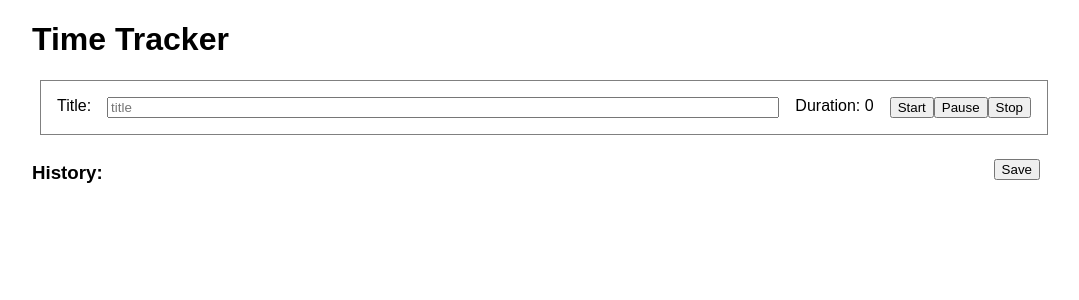
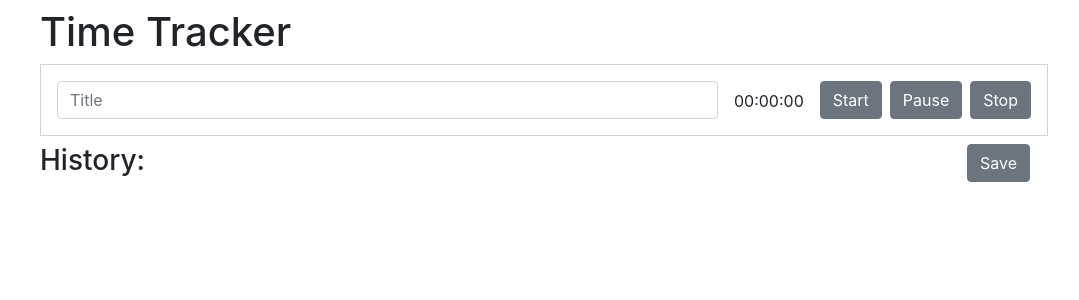
Before and after one commit to barsv/time-tracker, an Angular app: page / in a window 1280 px wide. Shown: the top 300 px of the page, without its empty margins (96-1175 px from the left). Built offline with nearby package versions, Linux system fonts and the light colour scheme.

Commit message:
implemented time format for duration. fixed bugs.

```diff
--- a/src/app/app.component.scss
+++ b/src/app/app.component.scss
@@ -2,4 +2,5 @@
     max-width: 1024px;
     margin-left: auto;
     margin-right: auto;
+    padding: 8px;
 }
--- a/src/app/history-item.ts
+++ b/src/app/history-item.ts
@@ -1,6 +1,20 @@
-export interface HistoryItem {
+export class HistoryItem {
+    constructor(init?:Partial<HistoryItem>){
+        Object.assign(this, init);
+    }
     id: number;
     title: string;
     // in seconds
-    duration: number;
+    _duration: number;
+    set duration(newValue: number){
+        this._duration = newValue;
+        let sec = (newValue % 60).toFixed(0).toString().padStart(2, '0');
+        let min = (newValue / 60 % 60).toFixed(0).toString().padStart(2, '0');
+        let hour = (newValue / (60*60)).toFixed(0).toString().padStart(2, '0');
+        this.durationString = `${hour}:${min}:${sec}`
+    }
+    get duration(): number {
+        return this._duration;
+    }
+    durationString: string;
 }
--- a/src/app/history.service.ts
+++ b/src/app/history.service.ts
@@ -10,12 +10,19 @@ export class HistoryService {
   constructor() {
     let historyItemsJson = localStorage.getItem('_historyItems');
     if (historyItemsJson){
-      this._historyItems = JSON.parse(historyItemsJson);
+      var itemsPoco = JSON.parse(historyItemsJson);
+      this._historyItems = itemsPoco.map(item => new HistoryItem(item));
+      this._historyItems.forEach(item=>{
+        if (item.id > this.maxId){
+          this.maxId = item.id;
+        }
+      })
     }
   }
 
+  maxId = 0;
+
   private _historyItems: HistoryItem[] = [];
-
 
   getHistoryItems(): Observable<HistoryItem[]>{
     return of(this._historyItems);
@@ -27,9 +34,14 @@ export class HistoryService {
     this.save();
   }
 
-  add(historyItem): void {
+  add(historyItem: HistoryItem): HistoryItem {
+    if (historyItem.id == 0){
+      this.maxId++;
+      historyItem.id = this.maxId;
+    }
     this._historyItems.unshift(historyItem);
     this.save();
+    return historyItem;
   }
 
   save(): void{
--- a/src/app/history/history.component.html
+++ b/src/app/history/history.component.html
@@ -1,27 +1,21 @@
 <div class="history-item">
-    <label class="title">
-        Title:
-        <input [(ngModel)]="currentItem.title" placeholder="title" />
-    </label>
-    <span class="duration">Duration: {{currentItem.duration}}</span>
-    <button (click)="start()">Start</button>
-    <button (click)="pause()">Pause</button>
-    <button (click)="stop()">Stop</button>
+    <input [(ngModel)]="currentItem.title" placeholder="Title" class="form-control" />
+    <span class="duration">{{currentItem.durationString}}</span>
+    <button (click)="start()" class="btn btn-secondary">Start</button>
+    <button (click)="pause()" class="btn btn-secondary">Pause</button>
+    <button (click)="stop()" class="btn btn-secondary">Stop</button>
 </div>
 
 <div class="header">
     <h3>History:</h3>
     <div>
-        <button class="save-button" (click)="save()">Save</button>
+        <button class="save-button btn btn-secondary" (click)="save()">Save</button>
     </div>
 </div>
 
-<div class="history-item" *ngFor='let item of historyItems'>
-    <label class="title">
-        Title:
-        <input [(ngModel)]="item.title" placeholder="title" />
-    </label>
-    <span class="duration">Duration: {{item.duration}}</span>
-    <button (click)="restart(item)">Restart</button>
-    <button (click)="delete(item)">Delete</button>
+<div class="history-item form-group" *ngFor='let item of historyItems'>
+    <input [(ngModel)]="item.title" placeholder="Title" class="form-control"/>
+    <span class="duration">{{item.durationString}}</span>
+    <button (click)="restart(item)" class="btn btn-secondary">Restart</button>
+    <button (click)="delete(item)" class="btn btn-secondary">Delete</button>
 </div>
--- a/src/app/history/history.component.scss
+++ b/src/app/history/history.component.scss
@@ -1,6 +1,7 @@
 .history-item {
-    border: 1px solid gray;
-    margin: 8px;
+    border: 1px solid lightgray;
+    margin-top: 8px;
+    margin-bottom: 8px;
     padding: 16px;
     display: flex;
 
@@ -15,7 +16,13 @@
     }
 
     .duration {
-        margin-right: 16px;
+        margin-right: 8px;
+        margin-left: 16px;
+        margin-top: 8px;
+    }
+
+    button {
+        margin-left: 8px;
     }
 }
 
@@ -28,6 +35,5 @@
 }
 
 .save-button {
-    margin-top: 16px;
-    margin-right: 16px;
+    margin-right: 18px;
 }
--- a/src/app/history/history.component.ts
+++ b/src/app/history/history.component.ts
@@ -10,13 +10,13 @@ import { HistoryService } from '../history.service';
 })
 export class HistoryComponent implements OnInit {
 
-  constructor(private _historyService: HistoryService) { }
+  constructor(private _historyService: HistoryService) {
+    this.currentItem = this._createNewItem();
+  }
 
   historyItems: HistoryItem[];
 
-  currentItem: HistoryItem = <HistoryItem> {
-    id: 3, title: '', duration: 0
-  };
+  currentItem: HistoryItem;
 
   delete(historyItem: HistoryItem): void {
     this._historyService.delete(historyItem);
@@ -24,10 +24,16 @@ export class HistoryComponent implements OnInit {
 
   stop(): void {
     this.pause();
-    this._historyService.add(this.currentItem);
-    this.currentItem = <HistoryItem>{
-      id: 3, title: '', duration: 0
-    };
+    if (this.currentItem.id == 0){
+      this._historyService.add(this.currentItem);
+    }
+    this.currentItem = this._createNewItem();
+  }
+
+  private _createNewItem(): HistoryItem {
+    return new HistoryItem({
+      id: 0, title: '', duration: 0
+    });
   }
 
   currentTimer: Subscription;
@@ -38,6 +44,13 @@ export class HistoryComponent implements OnInit {
     }
     this.isRunning = true;
     this.currentTimer = timer(0, 1000).subscribe(_ => {
+      if (this.currentItem.duration == NaN){
+        let time = this.currentItem.durationString.split(':');
+        let hours = +time[0];
+        let min = +time[1];
+        let sec = +time[2];
+        this.currentItem.duration = hours*60*60+min*60+sec;
+      }
       this.currentItem.duration++;
     });
   }
@@ -48,12 +61,17 @@ export class HistoryComponent implements OnInit {
   }
 
   restart(historyItem: HistoryItem): void {
-    this.delete(historyItem);
-    if (this.currentItem.duration > 0){
+    // stop the current task if running
+    if (this.isRunning){
       this.stop();
     }
+    // reposition the selected item to the top
+    this._historyService.delete(historyItem);
+    this._historyService.add(historyItem);
+    // make the selected item to be the current item
+    this.currentItem = historyItem;
+    // start the current task
     this.start();
-    this.currentItem = historyItem;
   }
 
   save(): void {
--- a/src/index.html
+++ b/src/index.html
@@ -4,7 +4,13 @@
   <meta charset="utf-8">
   <title>T-T</title>
   <base href="/">
-  <meta name="viewport" content="width=device-width, initial-scale=1">
+  <!-- without maximum-scale=1.0, minimum-scale=1.0, user-scalable=no in viewport there are
+           issues on windows phone in landscape orientation -->
+  <!-- viewport-fit=cover for iPhone X -->
+  <meta name="viewport"
+    content="width=device-width, initial-scale=1.0, maximum-scale=1.0, minimum-scale=1.0, user-scalable=no, viewport-fit=cover">
+  <!-- https://stackoverflow.com/a/227238/292787 -->
+  <meta name="format-detection" content="telephone=no">
   <link rel="icon" type="image/x-icon" href="favicon.ico">
   <link rel="manifest" href="manifest.webmanifest">
   <meta name="theme-color" content="#1976d2">
--- a/src/styles.scss
+++ b/src/styles.scss
@@ -1,3 +1 @@
-body {
-    font-family: Arial, Helvetica, sans-serif;
-}
+@import url('https://unpkg.com/bootstrap@4.5.3/dist/css/bootstrap.min.css');
```
Also changed, not shown: 1 other file (tests, documents, lock files or other folders).
